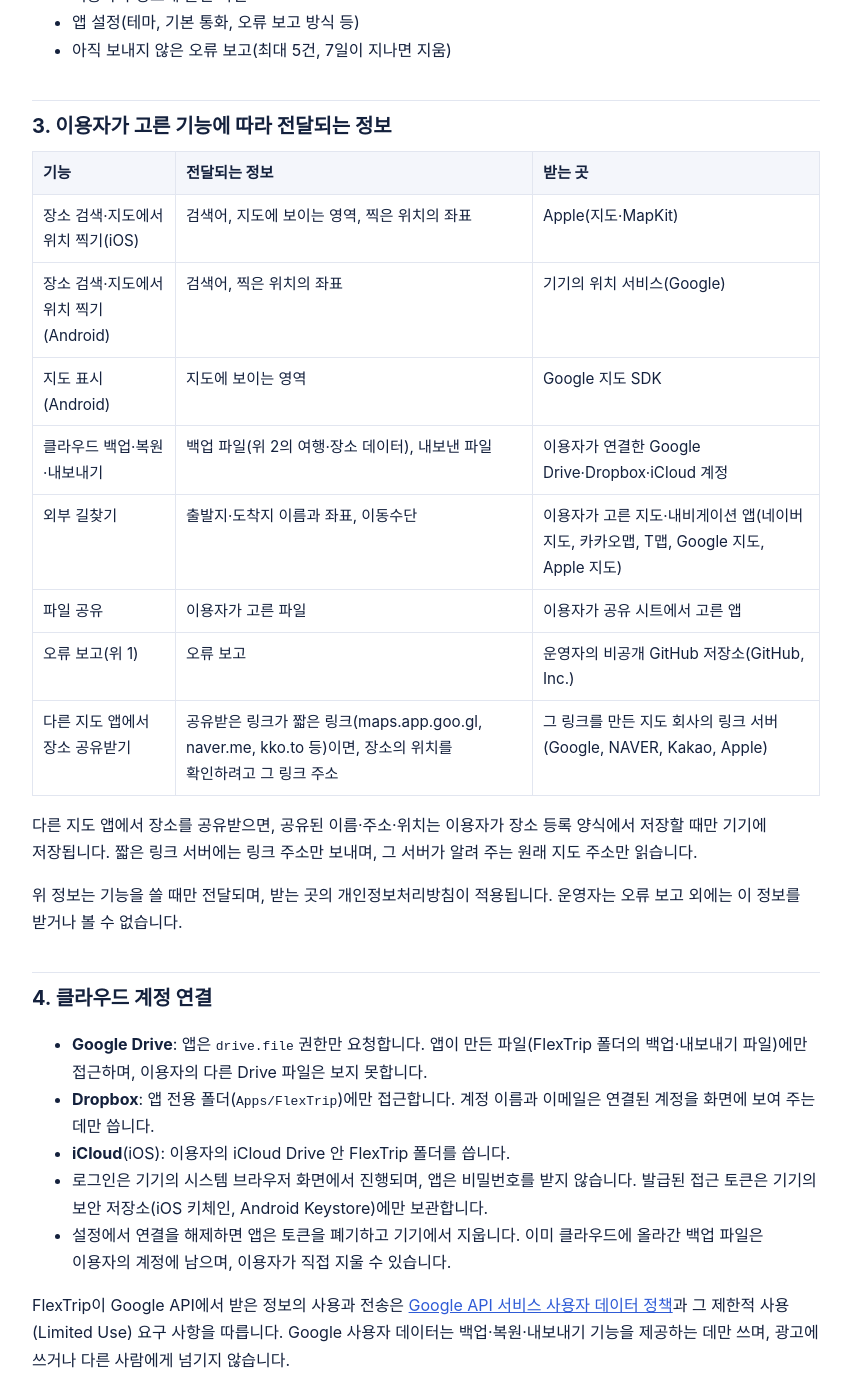
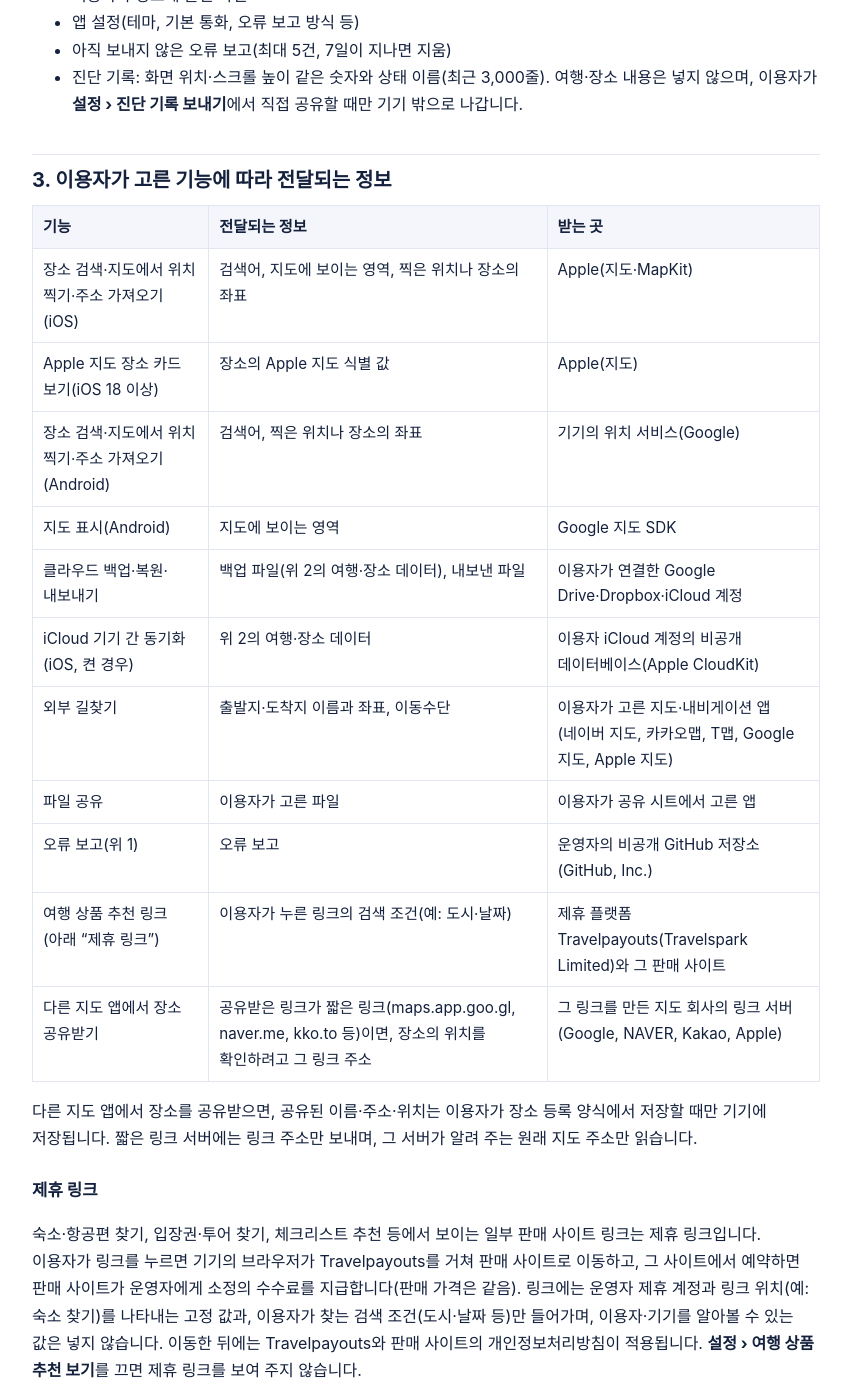
Before and after one commit to yjinchoi/flextrip-support, a Jekyll site: the page built from privacy.md, in a window 1280 px wide and 1400 px high, scrolled down 1159 px. Shown: the whole window, without its empty margins (214-1065 px from the left). Built offline with Jekyll 4.4.1, drawn with Linux system fonts in a browser that asks for light colours; some of the changed text lies outside the part shown.

Commit message:
docs(privacy): iCloud 기기 간 동기화·앱 제휴 링크·주소 가져오기·Apple 장소 카드·진단 기록 항목 추가(시행일 2026-10-19)
Co-Authored-By: Claude Opus 5.5 <noreply@anthropic.com>

```diff
--- a/privacy.md
+++ b/privacy.md
@@ -7,7 +7,7 @@ description: FlexTrip 앱이 어떤 정보를 어디에 저장하고 누구에
 ---
 # 개인정보처리방침
 
-<p class="meta">시행일: 2026년 10월 11일</p>
+<p class="meta">시행일: 2026년 10월 19일</p>
 
 FlexTrip(이하 "앱")은 이용자의 여행 계획을 **이용자의 기기에 저장**하는 앱입니다. 앱 운영자는 회원 가입을 받지 않고, 이용자의 정보를 받아 보관하는 서버를 운영하지 않습니다. 이 방침은 앱이 다루는 정보와, 이용자가 고른 기능에 따라 그 정보가 어디로 전달되는지 설명합니다.
 
@@ -30,28 +30,35 @@ FlexTrip(이하 "앱")은 이용자의 여행 계획을 **이용자의 기기에
 - 이용자가 장소에 붙인 사진
 - 앱 설정(테마, 기본 통화, 오류 보고 방식 등)
 - 아직 보내지 않은 오류 보고(최대 5건, 7일이 지나면 지움)
+- 진단 기록: 화면 위치·스크롤 높이 같은 숫자와 상태 이름(최근 3,000줄). 여행·장소 내용은 넣지 않으며, 이용자가 **설정 › 진단 기록 보내기**에서 직접 공유할 때만 기기 밖으로 나갑니다.
 
 ## 3. 이용자가 고른 기능에 따라 전달되는 정보
 
 | 기능 | 전달되는 정보 | 받는 곳 |
 | --- | --- | --- |
-| 장소 검색·지도에서 위치 찍기(iOS) | 검색어, 지도에 보이는 영역, 찍은 위치의 좌표 | Apple(지도·MapKit) |
-| 장소 검색·지도에서 위치 찍기(Android) | 검색어, 찍은 위치의 좌표 | 기기의 위치 서비스(Google) |
+| 장소 검색·지도에서 위치 찍기·주소 가져오기(iOS) | 검색어, 지도에 보이는 영역, 찍은 위치나 장소의 좌표 | Apple(지도·MapKit) |
+| Apple 지도 장소 카드 보기(iOS 18 이상) | 장소의 Apple 지도 식별 값 | Apple(지도) |
+| 장소 검색·지도에서 위치 찍기·주소 가져오기(Android) | 검색어, 찍은 위치나 장소의 좌표 | 기기의 위치 서비스(Google) |
 | 지도 표시(Android) | 지도에 보이는 영역 | Google 지도 SDK |
 | 클라우드 백업·복원·내보내기 | 백업 파일(위 2의 여행·장소 데이터), 내보낸 파일 | 이용자가 연결한 Google Drive·Dropbox·iCloud 계정 |
+| iCloud 기기 간 동기화(iOS, 켠 경우) | 위 2의 여행·장소 데이터 | 이용자 iCloud 계정의 비공개 데이터베이스(Apple CloudKit) |
 | 외부 길찾기 | 출발지·도착지 이름과 좌표, 이동수단 | 이용자가 고른 지도·내비게이션 앱(네이버 지도, 카카오맵, T맵, Google 지도, Apple 지도) |
 | 파일 공유 | 이용자가 고른 파일 | 이용자가 공유 시트에서 고른 앱 |
 | 오류 보고(위 1) | 오류 보고 | 운영자의 비공개 GitHub 저장소(GitHub, Inc.) |
+| 여행 상품 추천 링크(아래 "제휴 링크") | 이용자가 누른 링크의 검색 조건(예: 도시·날짜) | 제휴 플랫폼 Travelpayouts(Travelspark Limited)와 그 판매 사이트 |
 | 다른 지도 앱에서 장소 공유받기 | 공유받은 링크가 짧은 링크(maps.app.goo.gl, naver.me, kko.to 등)이면, 장소의 위치를 확인하려고 그 링크 주소 | 그 링크를 만든 지도 회사의 링크 서버(Google, NAVER, Kakao, Apple) |
 
 다른 지도 앱에서 장소를 공유받으면, 공유된 이름·주소·위치는 이용자가 장소 등록 양식에서 저장할 때만 기기에 저장됩니다. 짧은 링크 서버에는 링크 주소만 보내며, 그 서버가 알려 주는 원래 지도 주소만 읽습니다.
+
+### 제휴 링크
+숙소·항공편 찾기, 입장권·투어 찾기, 체크리스트 추천 등에서 보이는 일부 판매 사이트 링크는 제휴 링크입니다. 이용자가 링크를 누르면 기기의 브라우저가 Travelpayouts를 거쳐 판매 사이트로 이동하고, 그 사이트에서 예약하면 판매 사이트가 운영자에게 소정의 수수료를 지급합니다(판매 가격은 같음). 링크에는 운영자 제휴 계정과 링크 위치(예: 숙소 찾기)를 나타내는 고정 값과, 이용자가 찾는 검색 조건(도시·날짜 등)만 들어가며, 이용자·기기를 알아볼 수 있는 값은 넣지 않습니다. 이동한 뒤에는 Travelpayouts와 판매 사이트의 개인정보처리방침이 적용됩니다. **설정 › 여행 상품 추천 보기**를 끄면 제휴 링크를 보여 주지 않습니다.
 
 위 정보는 기능을 쓸 때만 전달되며, 받는 곳의 개인정보처리방침이 적용됩니다. 운영자는 오류 보고 외에는 이 정보를 받거나 볼 수 없습니다.
 
 ## 4. 클라우드 계정 연결
 - **Google Drive**: 앱은 `drive.file` 권한만 요청합니다. 앱이 만든 파일(FlexTrip 폴더의 백업·내보내기 파일)에만 접근하며, 이용자의 다른 Drive 파일은 보지 못합니다.
 - **Dropbox**: 앱 전용 폴더(`Apps/FlexTrip`)에만 접근합니다. 계정 이름과 이메일은 연결된 계정을 화면에 보여 주는 데만 씁니다.
-- **iCloud**(iOS): 이용자의 iCloud Drive 안 FlexTrip 폴더를 씁니다.
+- **iCloud**(iOS): 백업은 이용자의 iCloud Drive 안 FlexTrip 폴더를 씁니다. 기기 간 동기화를 켜면 여행·장소 데이터를 이용자 iCloud 계정의 비공개 데이터베이스(CloudKit)로 동기화하며, 운영자는 이 데이터에 접근할 수 없습니다. 설정에서 끄면 동기화를 멈춥니다.
 - 로그인은 기기의 시스템 브라우저 화면에서 진행되며, 앱은 비밀번호를 받지 않습니다. 발급된 접근 토큰은 기기의 보안 저장소(iOS 키체인, Android Keystore)에만 보관합니다.
 - 설정에서 연결을 해제하면 앱은 토큰을 폐기하고 기기에서 지웁니다. 이미 클라우드에 올라간 백업 파일은 이용자의 계정에 남으며, 이용자가 직접 지울 수 있습니다.
 
@@ -75,7 +82,7 @@ FlexTrip이 Google API에서 받은 정보의 사용과 전송은 [Google API
 이 방침을 바꾸면 이 페이지에 새 시행일과 함께 게시합니다.
 
 ## 10. 이 웹사이트(flex-trip.net)
-이 방침의 1~9는 앱에 관한 내용입니다. 이 웹사이트에는 여행 제휴 플랫폼 **Travelpayouts**(Travelspark Limited)의 스크립트(Drive)가 들어 있습니다. 이 스크립트는 페이지에 여행 상품 제휴 링크를 배치하고, 그 링크의 클릭·예약 실적을 집계하려고 쿠키와 브라우저 정보(IP 주소, 브라우저 종류, 방문한 페이지 등)를 Travelpayouts와 제휴 브랜드에 전달할 수 있습니다. 이 링크로 예약하면 운영자가 일정액의 수수료를 받을 수 있으며, 이용자가 내는 금액은 달라지지 않습니다. Travelpayouts의 [개인정보처리방침](https://support.travelpayouts.com/hc/en-us/articles/360004121052)이 적용됩니다. 브라우저에서 쿠키나 스크립트를 막으면 이 기능이 동작하지 않으며, 웹사이트의 다른 내용은 그대로 볼 수 있습니다. 앱은 이 스크립트를 쓰지 않습니다.
+이 방침의 1~9는 앱에 관한 내용입니다. 이 웹사이트에는 여행 제휴 플랫폼 **Travelpayouts**(Travelspark Limited)의 스크립트(Drive)가 들어 있습니다. 이 스크립트는 페이지에 여행 상품 제휴 링크를 배치하고, 그 링크의 클릭·예약 실적을 집계하려고 쿠키와 브라우저 정보(IP 주소, 브라우저 종류, 방문한 페이지 등)를 Travelpayouts와 제휴 브랜드에 전달할 수 있습니다. 이 링크로 예약하면 운영자가 일정액의 수수료를 받을 수 있으며, 이용자가 내는 금액은 달라지지 않습니다. Travelpayouts의 [개인정보처리방침](https://support.travelpayouts.com/hc/en-us/articles/360004121052)이 적용됩니다. 브라우저에서 쿠키나 스크립트를 막으면 이 기능이 동작하지 않으며, 웹사이트의 다른 내용은 그대로 볼 수 있습니다. 앱은 이 스크립트를 쓰지 않습니다(앱 안 제휴 링크는 위 3의 "제휴 링크"를 보세요).
 
 ## 11. 문의
 개인정보와 관련한 문의는 [flextrip-support@googlegroups.com](mailto:flextrip-support@googlegroups.com)로 보내 주세요. 다른 문의는 [지원 페이지]({{ '/support/' | relative_url }})를 이용할 수 있습니다.
```
Also changed, not shown: en/privacy.md (+12 -5 lines).
